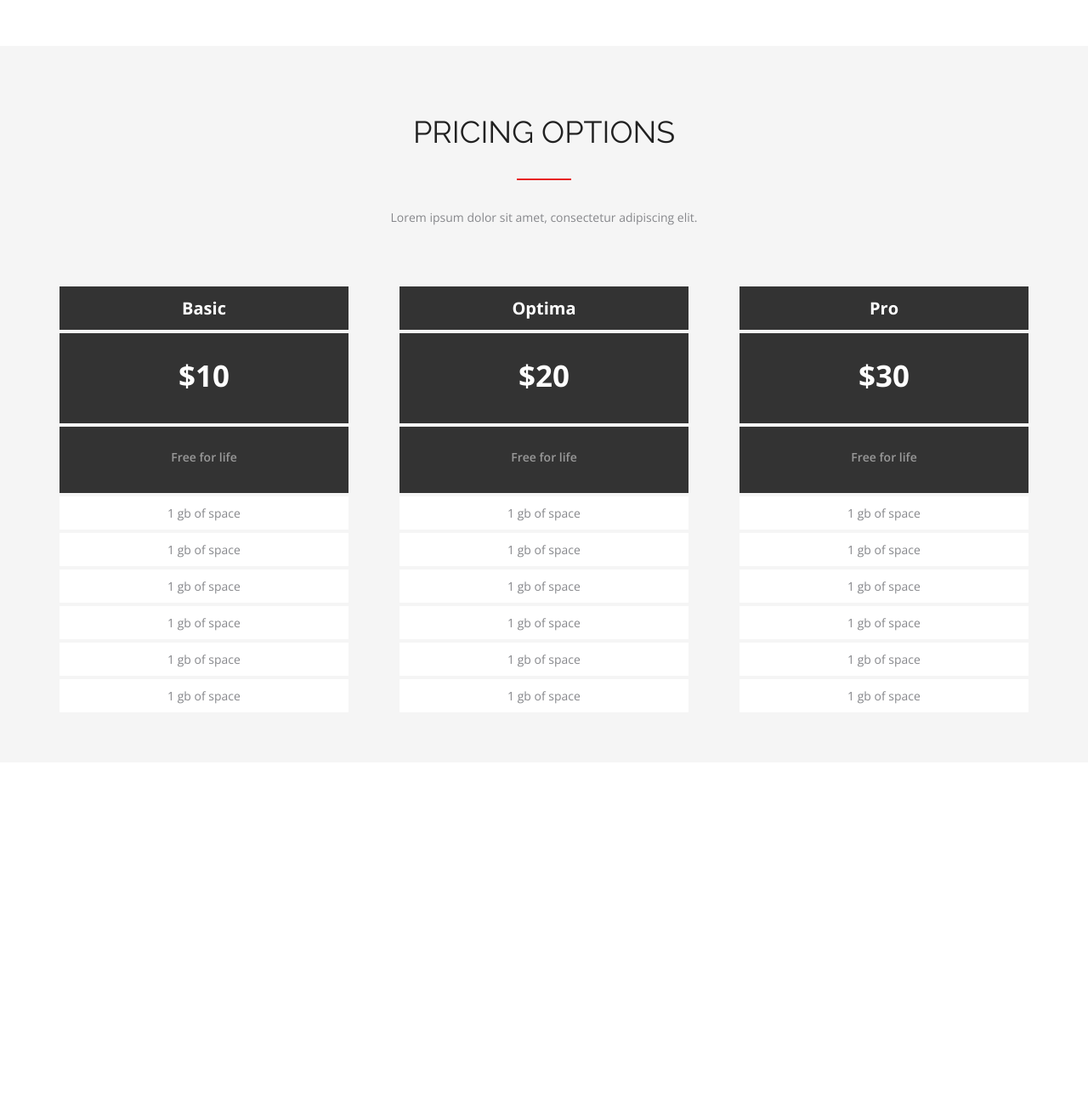
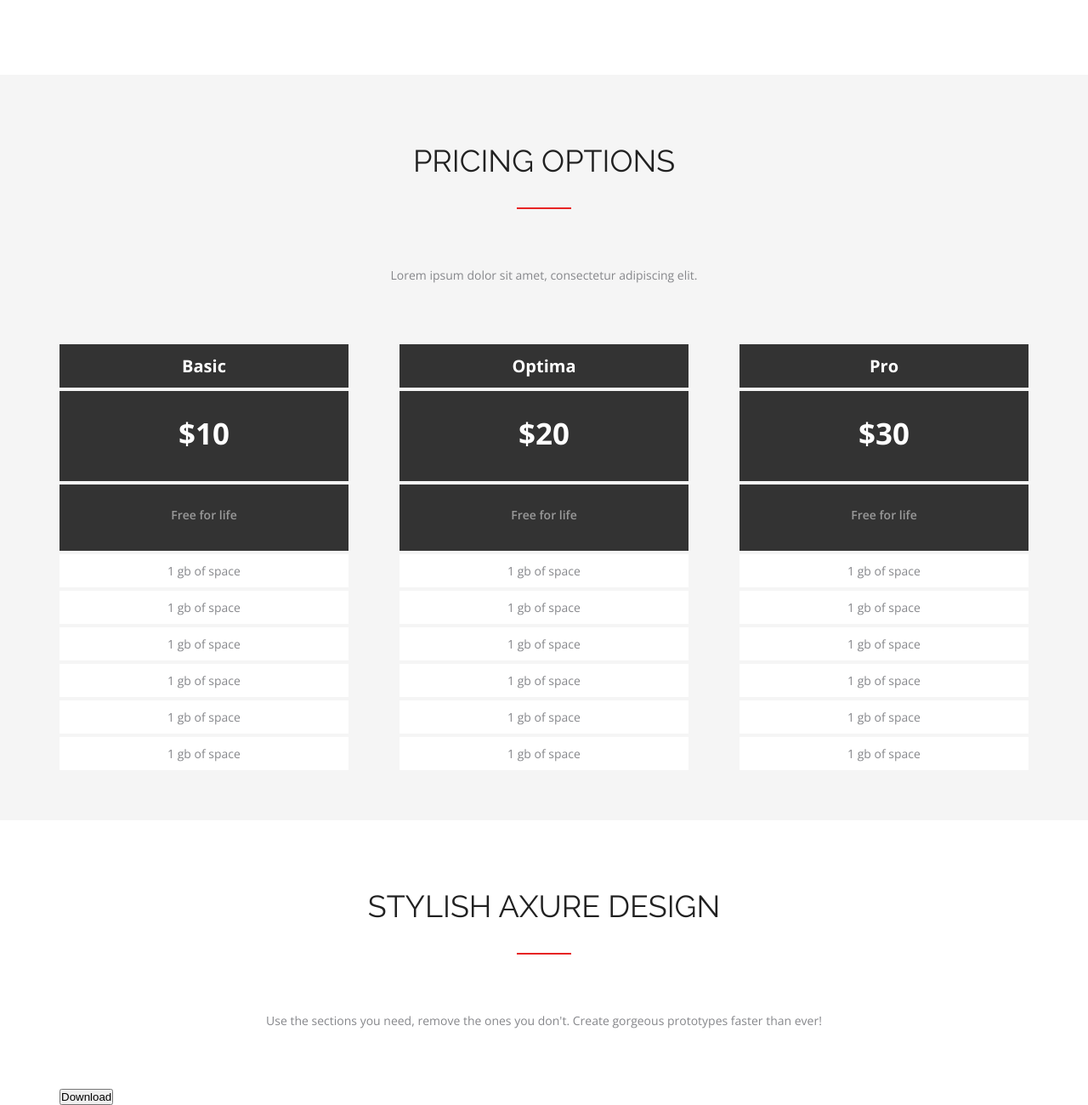
Before and after one commit to GavroshCyril/FE33-practic01-Gavrosh-Cyril, a plain HTML site: page index.html in a window 1280 px wide. Shown: the part 525-1825 px from the top of the page at 85% size. Before the commit the page ends 1422 px from the top, so only its background shows below. Drawn offline with nearby package versions, Linux system fonts and the light colour scheme.

Commit message:
feat: create a new section - Axure

```diff
--- a/index.html
+++ b/index.html
@@ -13,8 +13,6 @@
         <div class="container">
 
         <h2 class="title">Why this is awesome</h2>
-
-        <div class="line"></div>
         <div class="awesome-paragraph paragraph">
             <p>Lorem ipsum dolor sit amet, consectetur adipiscing elit.</p>
         </div>
@@ -99,6 +97,15 @@
             </div>
         </div>
     </section>
+    <section class="axure">
+        <div class="container">
+            <h2 class=" title axure-title">STYLISH AXURE DESIGN</h2>
+            <div class="paragraph axure-paragraph ">
+                <p>Use the sections you need, remove the ones you don't. Create gorgeous prototypes faster than ever!</p>
+            </div>
+            <button class="azure-button">Download</button>
+        </div>
+    </section>
 
 </body>
 </html>
--- a/styles/index.css
+++ b/styles/index.css
@@ -2,6 +2,7 @@
 @import url('https://fonts.googleapis.com/css2?family=Open+Sans:wght@400;600;700&family=Raleway&display=swap');
 @import url('awesome.css');
 @import url('pricing.css');
+@import url('axure.css');
 
 *{
     padding: 0;
@@ -29,17 +30,20 @@ html{
     line-height: 42px;
     text-align: center;
     padding-top: 80px;
-    margin-bottom: 34px;
+    padding-bottom: 34px;
     text-transform: uppercase;
 }
 
-.line{
-    border: 1px solid #E72424;
+.title::after{
+    content: '';
+    margin: 34px auto;
     width: 64px;
     height: 2px;
-    margin: auto;
-    margin-bottom: 34px;
+    background-color: #E72424;
+    display: block;
 }
+
+
 
 .paragraph{
     color: #86878B;
```
